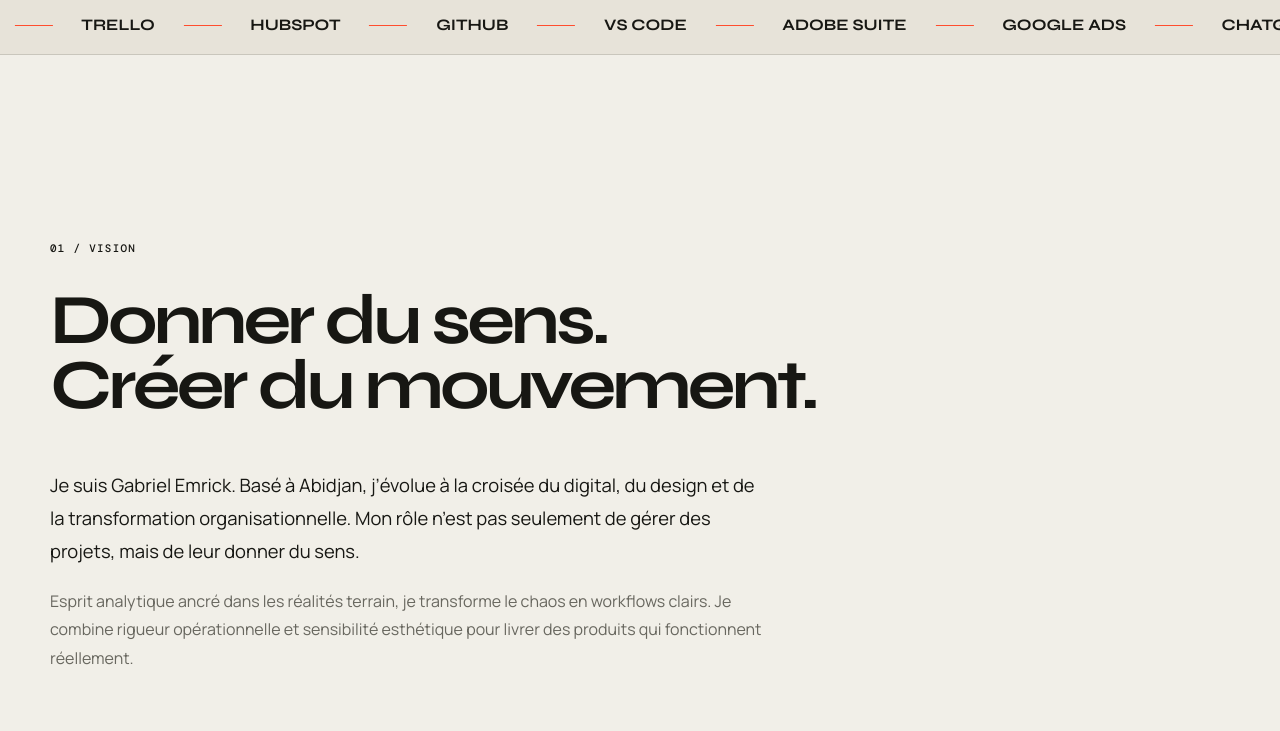
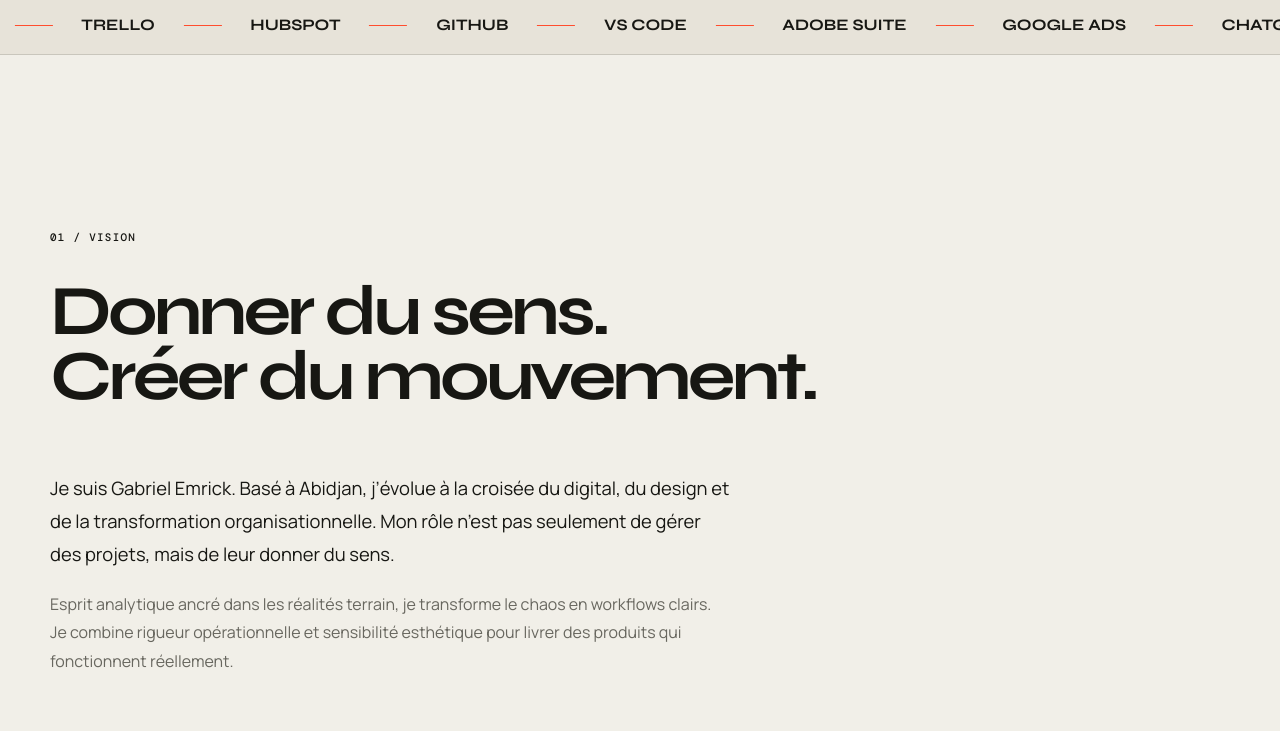
Before and after one commit to Rico-cms/DahissihogabrielEmrick, a plain HTML site: page index.html in a window 1280 px wide. Shown: the part 1249-1980 px from the top of the page. Drawn offline with nearby package versions, Linux system fonts and the light colour scheme.

Commit message:
Force fresh CSS for vision layout

```diff
--- a/index.html
+++ b/index.html
@@ -9,8 +9,8 @@
   <link rel="preconnect" href="https://fonts.googleapis.com">
   <link rel="preconnect" href="https://fonts.gstatic.com" crossorigin>
   <link href="https://fonts.googleapis.com/css2?family=DM+Mono:wght@400;500&family=Manrope:wght@400;500;600;700&family=Syne:wght@600;700;800&display=swap" rel="stylesheet">
-  <link rel="stylesheet" href="styles.css">
-  <script src="script.js" defer></script>
+  <link rel="stylesheet" href="styles.css?v=vision-stack-20260707">
+  <script src="script.js?v=vision-stack-20260707" defer></script>
 </head>
 <body>
   <a class="skip-link" href="#main">Aller au contenu</a>
--- a/styles.css
+++ b/styles.css
@@ -526,22 +526,28 @@ em {
 .statement {
   display: grid;
   grid-template-columns: 1fr;
-  gap: 1.4rem;
+  gap: 2.2rem;
   padding: 11rem 0;
 }
 
 .statement > div {
   display: grid;
   grid-template-columns: 1fr;
-  gap: 2rem;
+  gap: 2.75rem;
+  max-width: 100%;
+}
+
+.statement > .index {
+  margin: 0;
 }
 
 .statement h2 {
-  max-width: 940px;
+  max-width: 880px;
+  overflow-wrap: normal;
 }
 
 .statement .body-copy {
-  max-width: 720px;
+  max-width: 680px;
 }
 
 .statement h2,
```
